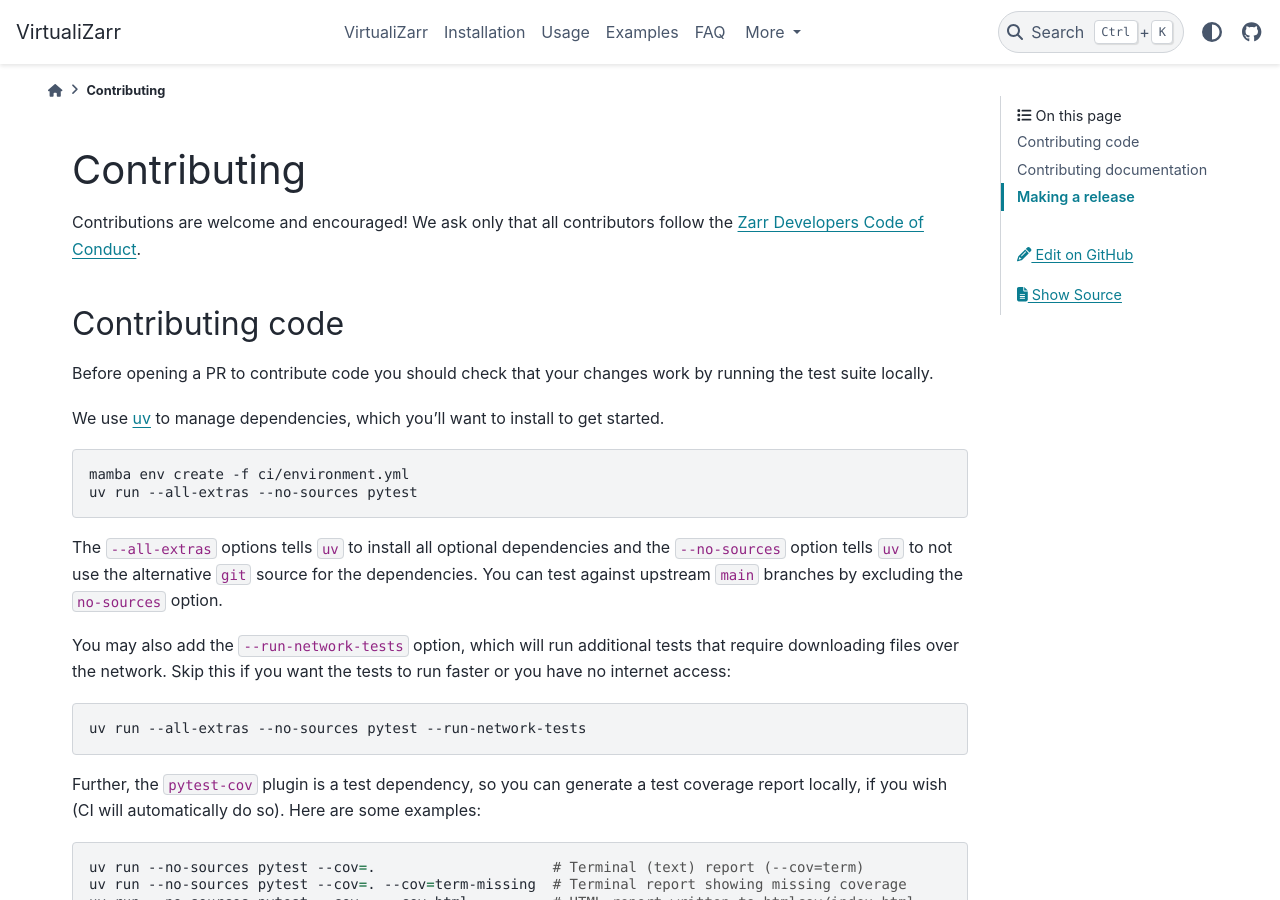
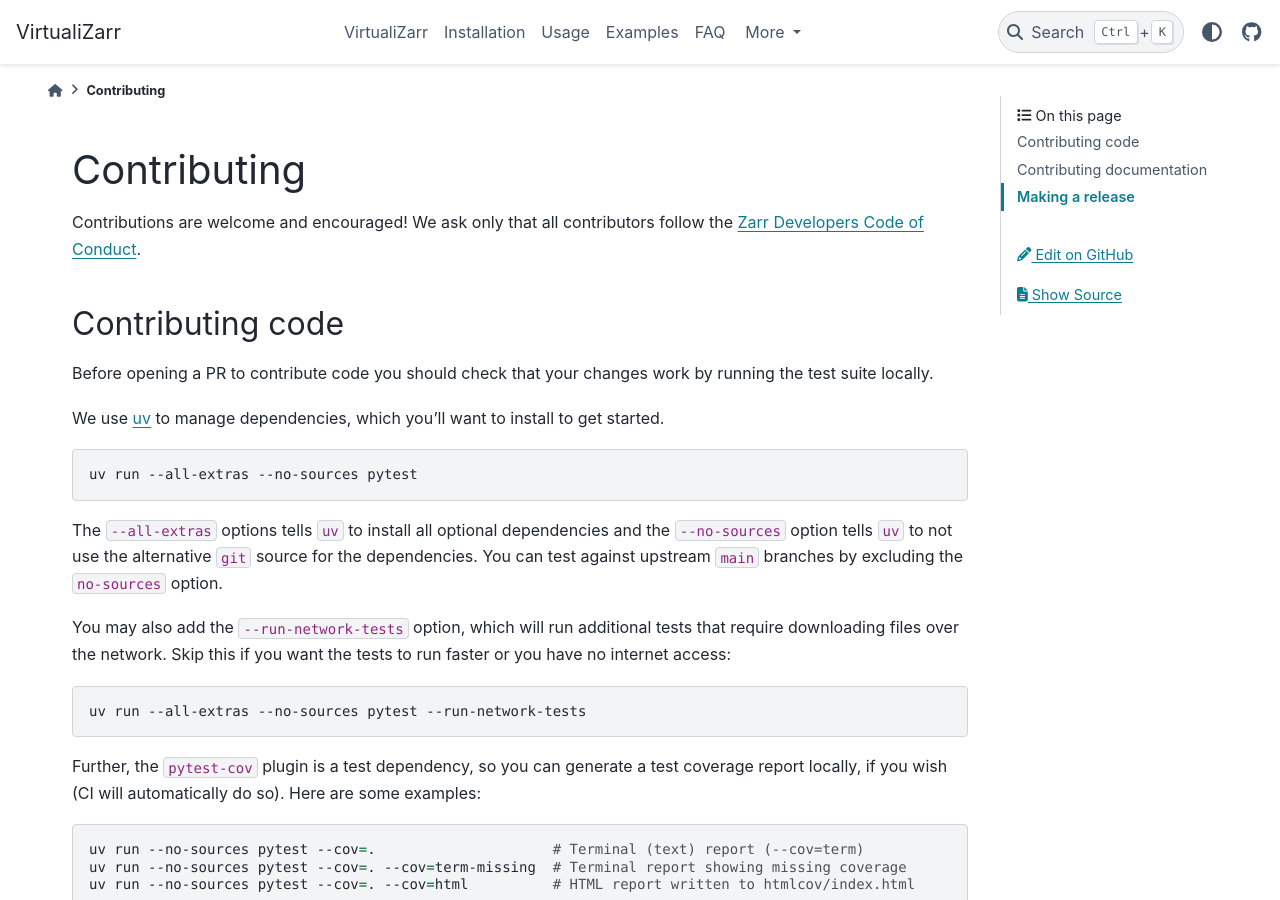
Before and after one commit to zarr-developers/VirtualiZarr, a Sphinx documentation site: the page built from docs/contributing.md, in a window 1280 px wide and 900 px high. Built offline with Sphinx 7.4.7 and the PyData theme 0.15.4, drawn with Linux system fonts in a browser that asks for light colours.

Commit message:
Remove mamba reference

````diff
--- a/docs/contributing.md
+++ b/docs/contributing.md
@@ -9,7 +9,6 @@
 We use [uv](https://docs.astral.sh/uv/getting-started/installation/) to manage dependencies, which you'll want to install to get started.
 
 ```bash
-mamba env create -f ci/environment.yml
 uv run --all-extras --no-sources pytest
 ```
 The `--all-extras` options tells `uv` to install all optional dependencies and the `--no-sources` option tells `uv` to not use the
````
